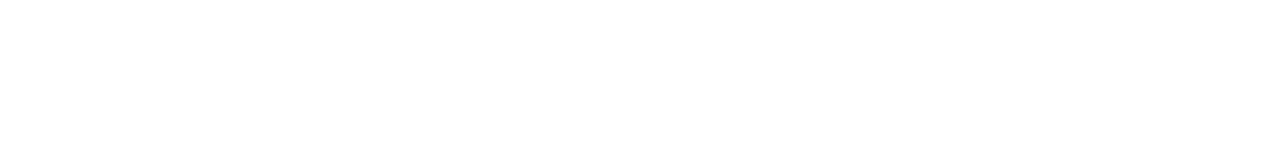
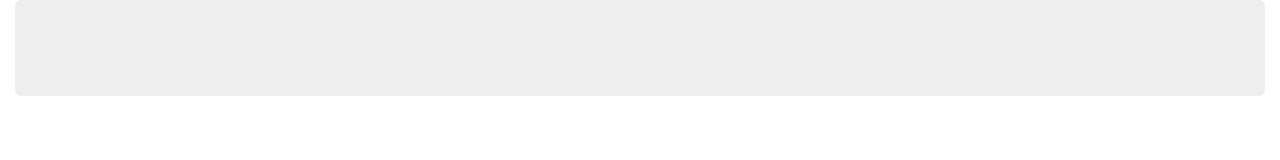
Before and after one commit to lee-m-m/pp-lm, a plain HTML site: page ping-pong.html in a window 1280 px wide. Drawn offline with Linux system fonts and the light colour scheme.

Commit message:
Added div class for jumbotron

```diff
--- a/ping-pong.html
+++ b/ping-pong.html
@@ -8,3 +8,5 @@
   <script src="js/scripts.js"></script>
   </head>
   <body>
+    <div class="container-fluid">
+          <div class="jumbotron">
```
